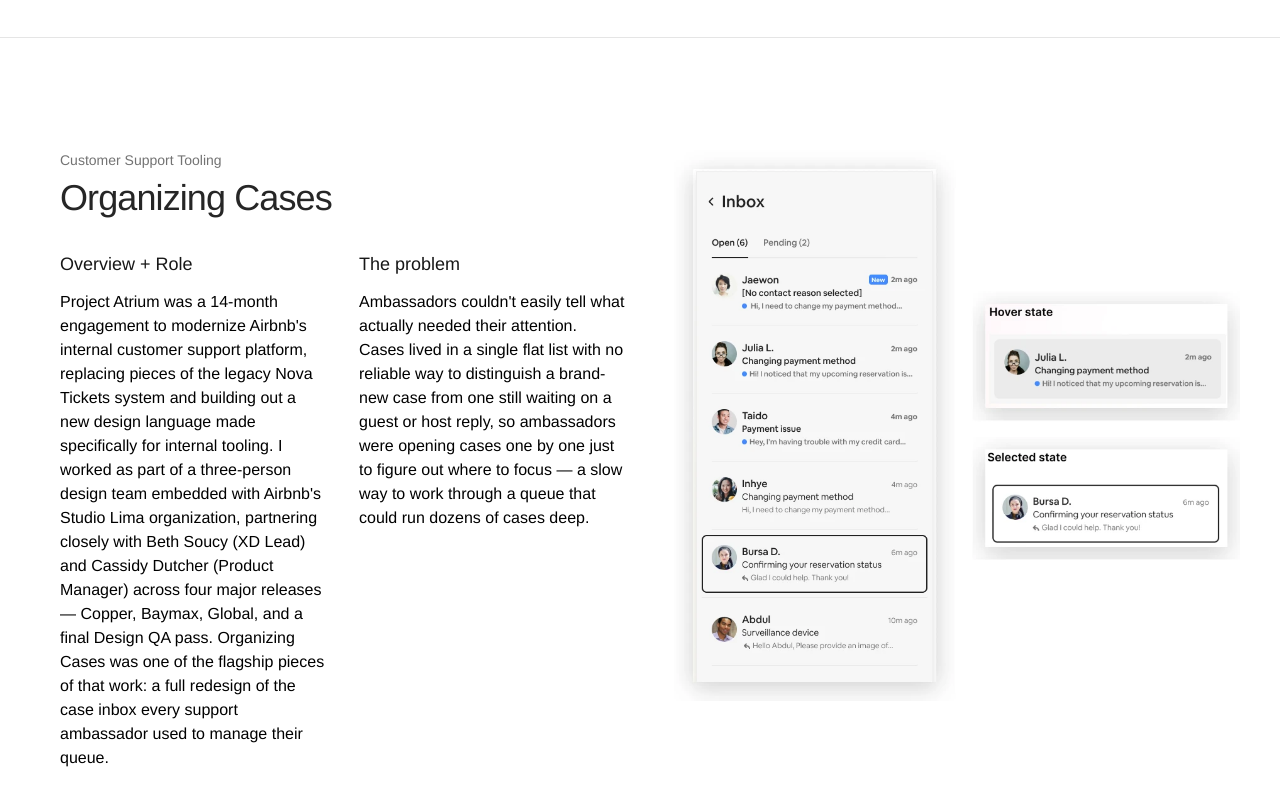
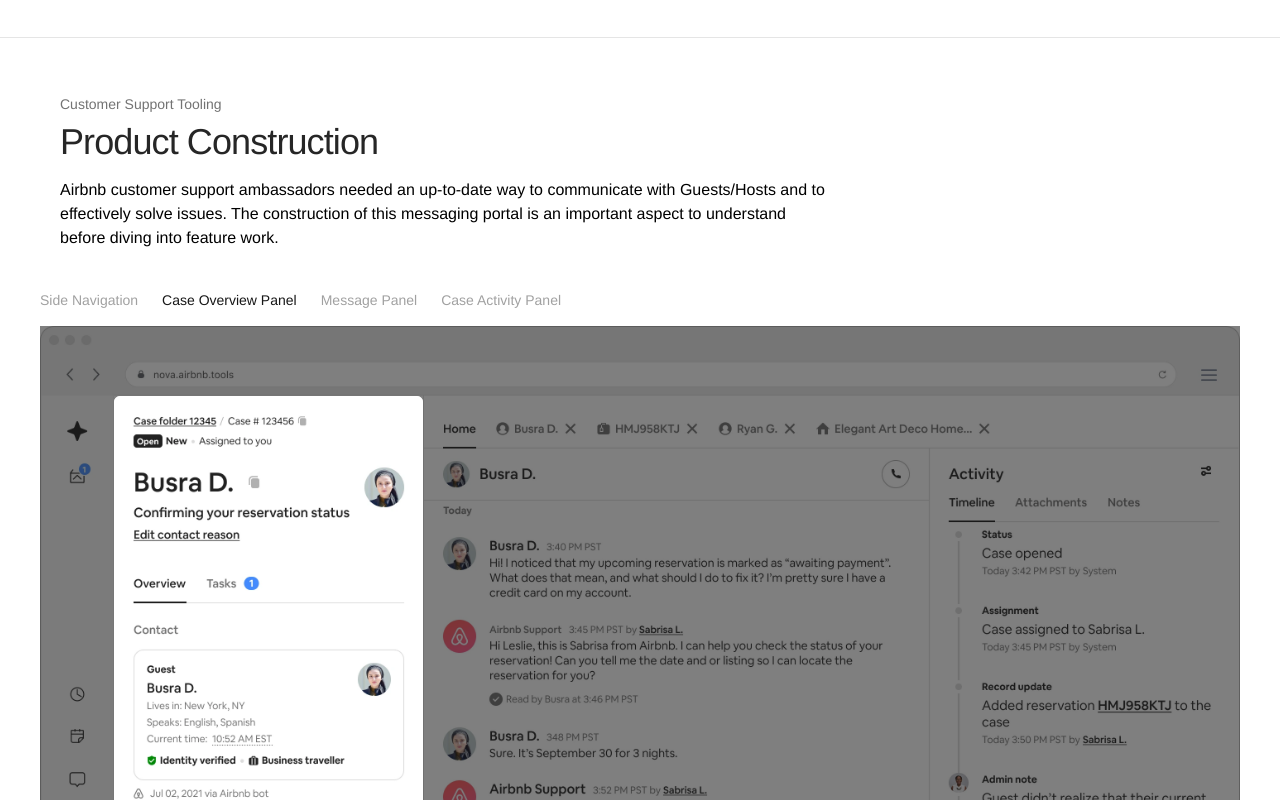
Before and after one commit to TaylorGersch/taylorgersch-portfolio, a Next.js app: page /airbnb in a window 1280 px wide. Shown: the part 880-1680 px from the top of the page. Built offline with nearby package versions, Linux system fonts and the light colour scheme.

Commit message:
Airbnb_product construction

```diff
--- a/src/app/(site)/[slug]/page.tsx
+++ b/src/app/(site)/[slug]/page.tsx
@@ -23,6 +23,10 @@
 import ImageCarousel, {
   CarouselSlide,
 } from "@/components/case-study/ImageCarousel";
+import {
+  ProductWalkthrough,
+  WalkthroughRegion,
+} from "@/components/case-study/ProductWalkthrough";
 
 export function generateStaticParams() {
   return getAllCaseStudySlugs().map((slug) => ({ slug }));
@@ -57,6 +61,8 @@
       Detail,
       ImageCarousel,
       CarouselSlide,
+      ProductWalkthrough,
+      WalkthroughRegion,
     },
     options: { parseFrontmatter: false },
   });
--- /dev/null
+++ b/src/components/case-study/ProductWalkthrough.tsx
@@ -0,0 +1,208 @@
+"use client";
+
+import {
+  Children,
+  isValidElement,
+  useEffect,
+  useState,
+  useSyncExternalStore,
+} from "react";
+import Image from "next/image";
+
+const REDUCED_MOTION_QUERY = "(prefers-reduced-motion: reduce)";
+
+/** Subscribes to the OS-level reduced-motion preference via
+ * useSyncExternalStore rather than useState+useEffect — this is the
+ * pattern React itself recommends for browser APIs like matchMedia,
+ * since a plain "setState from an effect body" here trips the
+ * react-hooks/set-state-in-effect lint rule AND risks a hydration
+ * mismatch (server has no `window` to check against). The server
+ * snapshot always reports `false` (no motion assumed reduced during
+ * SSR); React reconciles the real client value right after hydration
+ * without a mismatch warning. */
+function subscribeReducedMotion(callback: () => void) {
+  const mq = window.matchMedia(REDUCED_MOTION_QUERY);
+  mq.addEventListener("change", callback);
+  return () => mq.removeEventListener("change", callback);
+}
+function getReducedMotionSnapshot() {
+  return window.matchMedia(REDUCED_MOTION_QUERY).matches;
+}
+function getReducedMotionServerSnapshot() {
+  return false;
+}
+
+type RegionProps = {
+  label: string;
+  /** All four as percentage strings (e.g. "8.73%"), relative to the base
+   * image's own box — keeps the highlight aligned regardless of how wide
+   * the image actually renders. */
+  top: string;
+  left: string;
+  width: string;
+  height: string;
+};
+
+/**
+ * Marker component — authored in MDX as a child of <ProductWalkthrough>,
+ * same pattern as <CarouselSlide> in ImageCarousel.tsx. Renders nothing
+ * itself; <ProductWalkthrough> reads each region's props via
+ * React.Children instead of taking a `regions` array prop, since a
+ * multi-line array/object literal as a JSX attribute value doesn't
+ * survive this project's MDX compiler. Keep each tag single-line.
+ */
+// eslint-disable-next-line @typescript-eslint/no-unused-vars
+export function WalkthroughRegion(_props: RegionProps) {
+  return null;
+}
+
+/**
+ * "Explain the tool before the feature work" section — a full-width
+ * eyebrow/title/subcopy block followed by a single annotated screenshot.
+ * Rather than a real GIF (next/image can't animate one anyway — it
+ * flattens GIFs to a static frame during optimization, and a real
+ * animated GIF at this resolution would be a multi-MB asset), the
+ * highlight itself is a live, coded overlay: a labeled tab row above the
+ * image drives which region gets a spotlight treatment below, cross-
+ * fading on an auto-advance timer. Cheaper to load, crisp at any zoom
+ * level, and trivial to re-word or re-time later without touching image
+ * assets.
+ *
+ * Not paired with a side-by-side image (contrast with <MediaSplit>) — the
+ * text block spans full width using the same pulled-in text margin
+ * (`sm:pl-[60px]`) as everything else, and the screenshot below it uses
+ * the standard image margin (`sm:pl-10 sm:pr-10`), same margin system
+ * documented on <MediaSplit>.
+ */
+export function ProductWalkthrough({
+  eyebrow,
+  title,
+  subcopy,
+  image,
+  imageAlt,
+  imageWidth,
+  imageHeight,
+  intervalMs = 3200,
+  children,
+}: {
+  eyebrow?: string;
+  title?: string;
+  subcopy?: string;
+  /** Real image path — omit (along with imageWidth/imageHeight) to render
+   * a placeholder instead while copy is drafted ahead of a real export. */
+  image?: string;
+  imageAlt: string;
+  /** Pass as a quoted string, e.g. `imageWidth="2900"` — see the MDX
+   * numeric-prop gotcha documented on <MediaSplit> in CaseStudyBlocks.tsx. */
+  imageWidth?: number | string;
+  imageHeight?: number | string;
+  /** Milliseconds each region stays highlighted before auto-advancing. */
+  intervalMs?: number;
+  children: React.ReactNode;
+}) {
+  const regions = Children.toArray(children)
+    .filter(isValidElement)
+    .map((el) => el.props as RegionProps);
+
+  const [active, setActive] = useState(0);
+  const [autoPlay, setAutoPlay] = useState(true);
+  const reducedMotion = useSyncExternalStore(
+    subscribeReducedMotion,
+    getReducedMotionSnapshot,
+    getReducedMotionServerSnapshot,
+  );
+
+  useEffect(() => {
+    if (!autoPlay || reducedMotion || regions.length < 2) return;
+    const id = setInterval(() => {
+      setActive((i) => (i + 1) % regions.length);
+    }, intervalMs);
+    return () => clearInterval(id);
+  }, [autoPlay, reducedMotion, regions.length, intervalMs]);
+
+  const widthNum = imageWidth ? Number(imageWidth) : undefined;
+  const heightNum = imageHeight ? Number(imageHeight) : undefined;
+  const hasImage = Boolean(image && widthNum && heightNum && regions.length > 0);
+
+  return (
+    <div>
+      {(eyebrow || title || subcopy) && (
+        <div className="px-6 pb-10 sm:pr-10 sm:pl-[60px]">
+          {eyebrow && <p className="text-sm text-neutral-500">{eyebrow}</p>}
+          {title && (
+            <h3 className="mt-2 mb-4 text-3xl tracking-tight text-neutral-800 sm:text-4xl">
+              {title}
+            </h3>
+          )}
+          {subcopy && (
+            <p className="max-w-3xl text-base leading-6 text-black">
+              {subcopy}
+            </p>
+          )}
+        </div>
+      )}
+
+      {hasImage && (
+        <div className="px-6 sm:pr-10 sm:pl-10">
+          <div
+            role="tablist"
+            aria-label={title ? `${title} — highlighted areas` : "Highlighted areas"}
+            className="mb-4 flex flex-wrap gap-x-6 gap-y-2"
+          >
+            {regions.map((r, i) => (
+              <button
+                key={r.label}
+                type="button"
+                role="tab"
+                aria-selected={i === active}
+                onClick={() => {
+                  setActive(i);
+                  setAutoPlay(false);
+                }}
+                className={`text-sm transition-colors ${
+                  i === active
+                    ? "font-medium text-neutral-900"
+                    : "text-neutral-400 hover:text-neutral-600"
+                }`}
+              >
+                {r.label}
+              </button>
+            ))}
+          </div>
+
+          <div className="relative w-full overflow-hidden">
+            <Image
+              src={image!}
+              alt={imageAlt}
+              width={widthNum}
+              height={heightNum}
+              sizes="100vw"
+              className="h-auto w-full"
+            />
+            {regions.map((r, i) => (
+              <div
+                key={r.label}
+                aria-hidden="true"
+                className={
+                  reducedMotion
+                    ? "pointer-events-none absolute rounded-md"
+                    : "pointer-events-none absolute rounded-md transition-opacity duration-700 ease-in-out"
+                }
+                style={{
+                  top: r.top,
+                  left: r.left,
+                  width: r.width,
+                  height: r.height,
+                  opacity: i === active ? 1 : 0,
+                  boxShadow: "0 0 0 2000px rgba(23, 23, 23, 0.55)",
+                  outline: "1.5px solid rgba(255, 255, 255, 0.85)",
+                  outlineOffset: "-1px",
+                }}
+              />
+            ))}
+          </div>
+        </div>
+      )}
+    </div>
+  );
+}
--- a/src/content/case-studies/airbnb.mdx
+++ b/src/content/case-studies/airbnb.mdx
@@ -7,6 +7,19 @@
 heroImage: "/images/airbnb-hero.webp"
 heroLabel: "Airbnb hero — hands typing on a laptop showing Airbnb search results"
 ---
+
+<SubSection>
+
+<ProductWalkthrough eyebrow="Customer Support Tooling" title="Product Construction" subcopy="Airbnb customer support ambassadors needed an up-to-date way to communicate with Guests/Hosts and to effectively solve issues. The construction of this messaging portal is an important aspect to understand before diving into feature work." image="/images/airbnb-product-construction.webp" imageAlt="Airbnb ambassador case-detail tool, showing the side navigation, case overview, message, and activity panels" imageWidth="2900" imageHeight="1924">
+
+<WalkthroughRegion label="Side Navigation" top="8.73%" left="0.14%" width="5.93%" height="91.06%" />
+<WalkthroughRegion label="Case Overview Panel" top="8.73%" left="6.14%" width="25.79%" height="91.06%" />
+<WalkthroughRegion label="Message Panel" top="8.73%" left="32.00%" width="42.07%" height="91.06%" />
+<WalkthroughRegion label="Case Activity Panel" top="8.73%" left="74.14%" width="25.79%" height="91.06%" />
+
+</ProductWalkthrough>
+
+</SubSection>
 
 <SubSection>
 
```
Also changed, not shown: public/images/airbnb-product-construction.webp (added).
